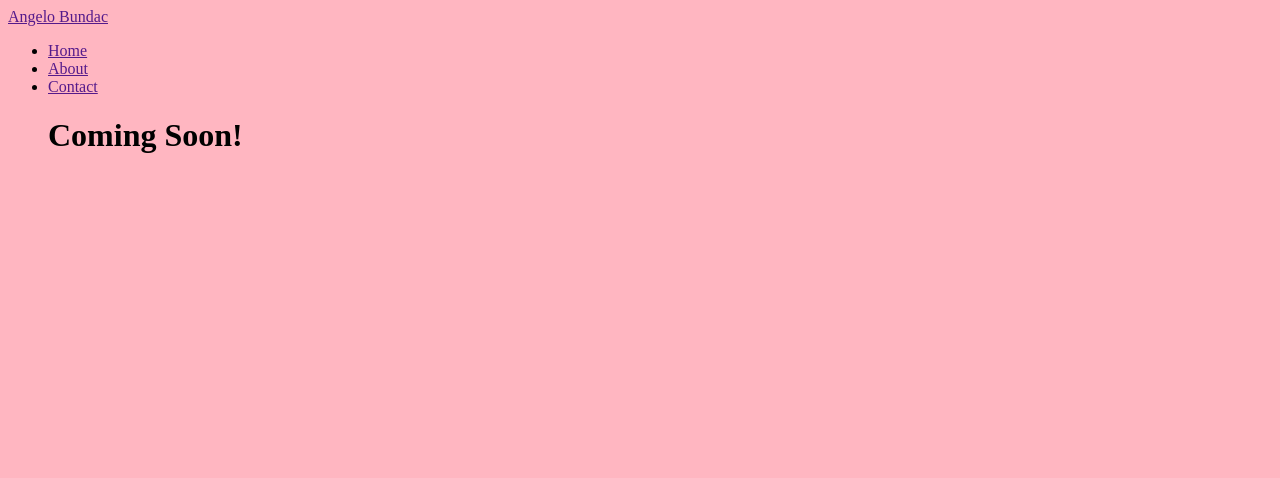
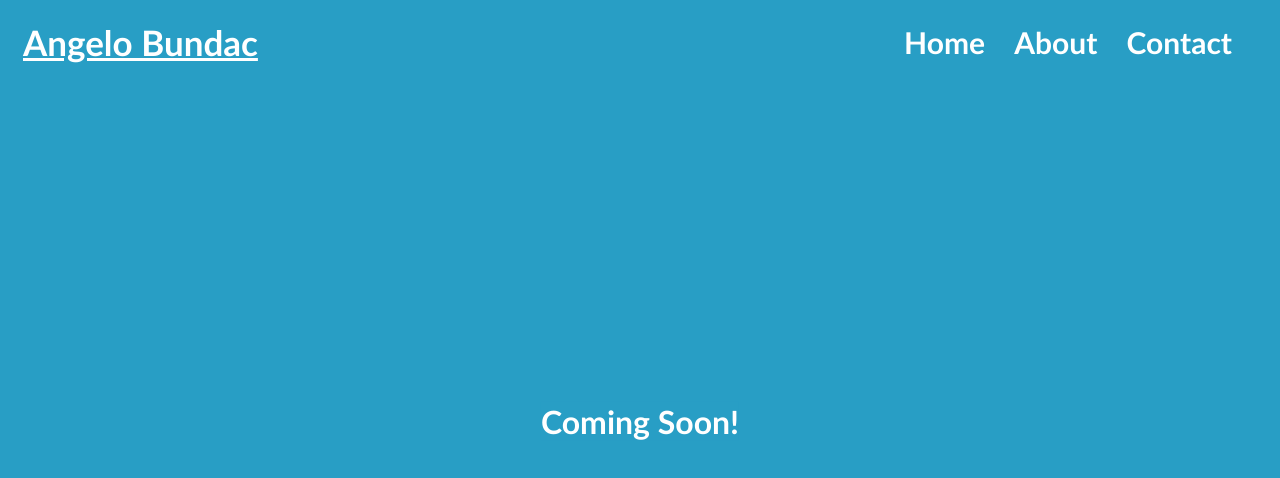
Before and after one commit to angelobundac/angelo.github.io, a plain HTML site: page index.html in a window 1280 px wide. Drawn offline with Linux system fonts and the light colour scheme.

Commit message:
Update style.css

```diff
--- a/style.css
+++ b/style.css
@@ -1,11 +1,48 @@
-body {
-    background-color: lightpink;
+* {
+    background: rgb(40, 158, 197);
+    text-decoration: none;
+    list-style: none;
 }
 
-.center {
+.navbar {
+    font-family: calibri;
+    padding-right: 15px;
+    padding-left: 15px;
+}
+
+.navdiv {
+    display: flex;
+    align-items: center;
+    justify-content: space-between;
+}
+
+.logo a {
+    font-size: 35px;
+    font-weight: 600;
+    text-decoration: underline;
+    color: white;
+}
+
+li {
+    display: inline-block;
+}
+
+li a {
+    color: white;
+    font-size: 30px;
+    font-weight: bold;
+    margin-right: 25px;
+}
+
+li a:hover {
+    color: rgb(19, 82, 103);
+    transition: 0.3ms;
+}
+
+h1 {
     position: absolute;
     top:50%;
     left: 50%;
     transform: translate(-50% , -50%);
-    color: rgb(221, 127, 143);
+    color: white;
 }
```
